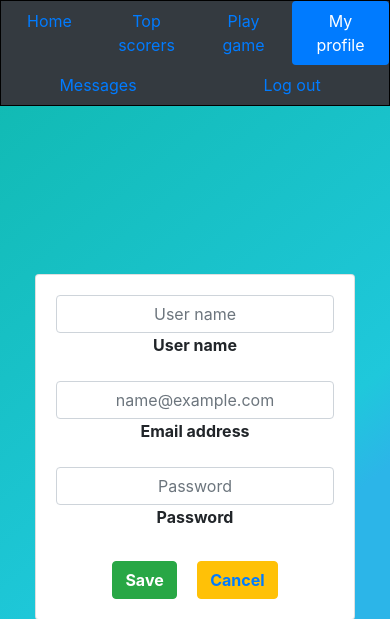
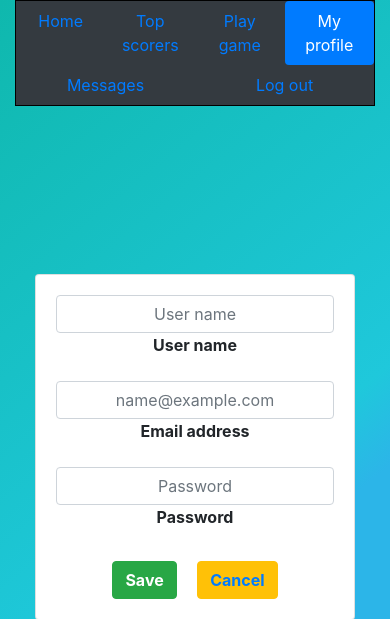
Before and after one commit to Ermin26/Secret-number_Game, a Flask app: template templates/edit.html in a window 390 px wide. Shown: the top 619 px of the page. Run offline with Flask 2, Linux system fonts and the light colour scheme; the template is opened without the code that fills it, so the values that code supplies are empty; some libraries are stand-ins or nearby versions.

Commit message:
css changed

```diff
--- a/static/front.css
+++ b/static/file.css
@@ -19,18 +19,3 @@ a {
     margin-left:auto;
     margin-right:auto;
 }
-
-@media only screen and (max-width:800px) {
-  /* For tablets: */
-  .container {
-    width: 80%;
-    padding: 0;
-  }
-
-}
-@media only screen and (max-width:500px) {
-  /* For mobile phones: */
-  .container{
-    width: 100%;
-  }
-  }
--- a/templates/base.html
+++ b/templates/base.html
@@ -5,7 +5,7 @@
     <!-- Bootstrap CSS -->
     <link rel="stylesheet" href="https://cdn.jsdelivr.net/npm/bootstrap@4.5.3/dist/css/bootstrap.min.css"
           integrity="sha384-TX8t27EcRE3e/ihU7zmQxVncDAy5uIKz4rEkgIXeMed4M0jlfIDPvg6uqKI2xXr2" crossorigin="anonymous">
-    <link rel="stylesheet" href="static/css/front.css">
+    <link rel="stylesheet" href="static/file.css">
     <link rel="stylesheet" href="path/to/font-awesome/css/font-awesome.min.css">
     <link rel="stylesheet" href="//cdn.jsdelivr.net/npm/@fortawesome/fontawesome-free@5.15.3/css/fontawesome.min.css">
     <script src="https://kit.fontawesome.com/772ed573b8.js" crossorigin="anonymous"></script>
```
